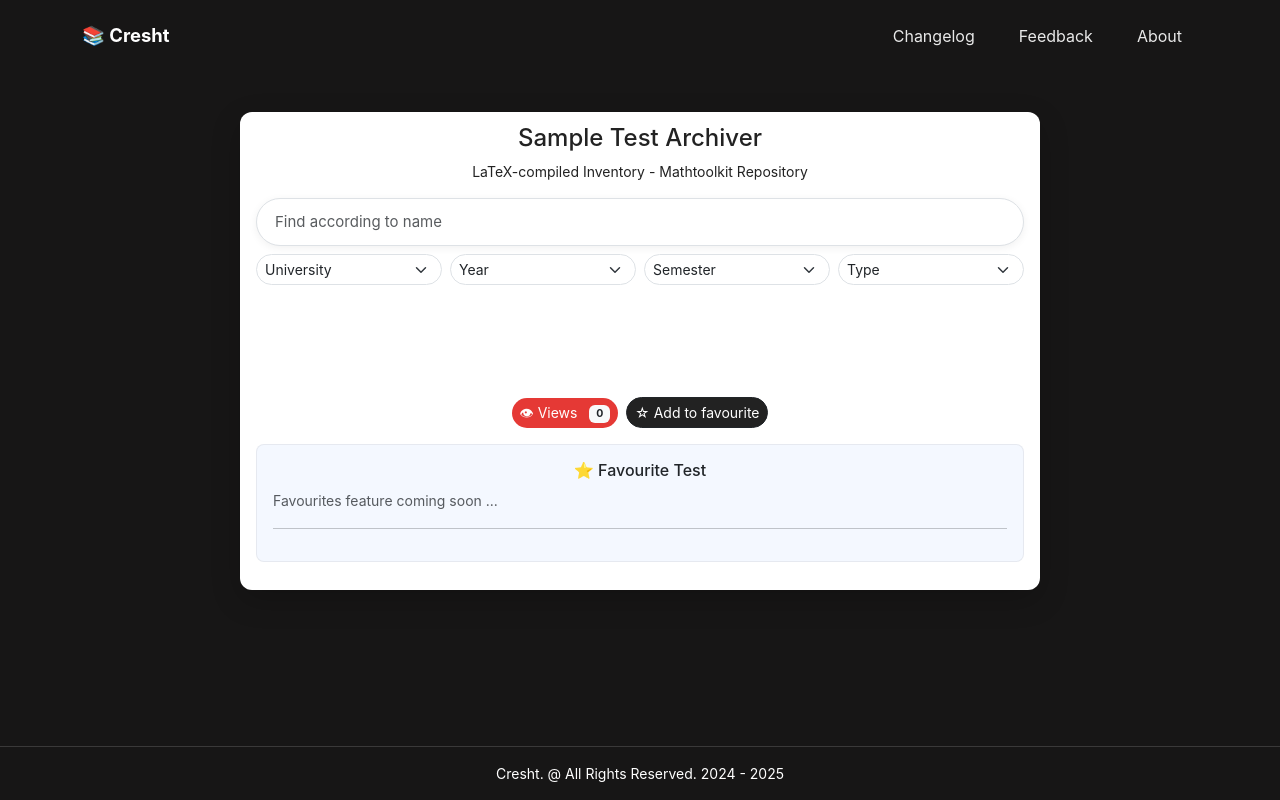
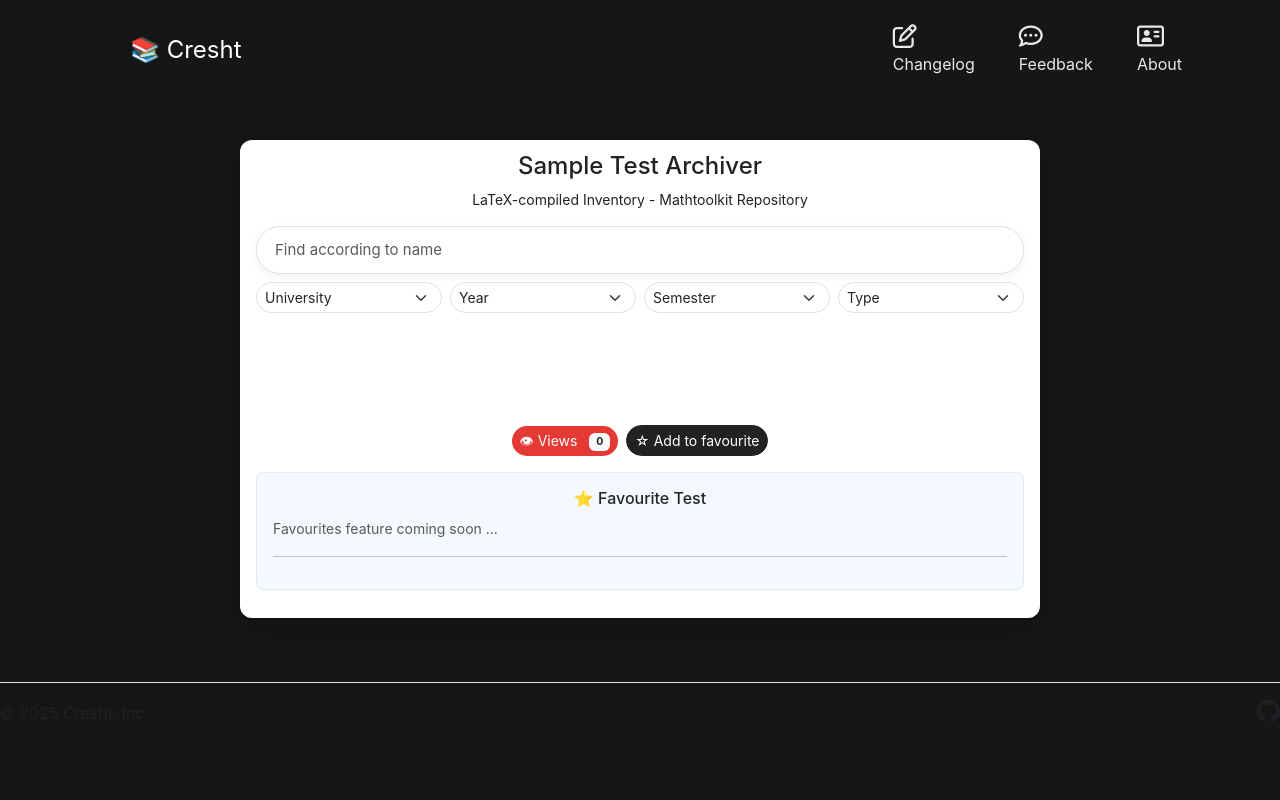
Before and after one commit to cresht2606/sample-test-archiver, a website with bundled scripts: page client/index.html in a window 1280 px wide. Built offline with nearby package versions, Linux system fonts and the light colour scheme; files whose address does not match are found by name.

Commit message:
Revamp header and footer

```diff
--- a/client/index.html
+++ b/client/index.html
@@ -12,21 +12,40 @@
 </head>
 
 <body>
+    <!-- HEADER -->
+    <header class="site-header py-3">
+        <div class="container">
+            <div class="d-flex flex-wrap align-items-center justify-content-center justify-content-lg-start">
+                <!-- Branding Link (Home) -->
+                <a href="/index.html" class="d-flex align-items-center my-2 my-lg-0 me-lg-auto text-white text-decoration-none">
+                    <svg class="bi me-2" width="40" height="32" role="img" aria-label="Logo">
+                        <use xlink:href="#bootstrap"></use>
+                    </svg>
+                    <span class="fs-4">📚 Cresht</span>
+                </a>
 
-    <!--HEADER-->
-    <!-- py-3: SET PADDING Y FOR TOP AND BOTTOM TO 3PX -->
-    <!-- d-flex: FLEX BEHAVIOURS -->
-    <!-- align-items-center -->
-    <!-- justify-content-between -->
-
-    <header class="site-header py-3">
-        <div class="container d-flex align-items-center justify-content-between">
-            <a class="brand" href="/index.html"> 📚 Cresht </a>
-            <nav class="nav">
-                <a class="nav-link" href="/changelog.html"> Changelog </a>
-                <a class="nav-link" data-bs-toggle="modal" data-bs-target="#fbModal"> Feedback </a>
-                <a class="nav-link" target="_blank" href="https://cresht2606.github.io/"> About </a>
-            </nav>
+                <!-- Navigation Links -->
+                <ul class="nav col-12 col-lg-auto my-2 justify-content-center my-md-0 text-small">
+                    <li>
+                        <a href="/changelog.html" class="nav-link text-white">
+                            <i class="fa-regular fa-pen-to-square d-block mx-auto mb-1" style="font-size: 24px;"></i>
+                            Changelog
+                        </a>
+                    </li>
+                    <li>
+                        <a href="#" class="nav-link text-white" data-bs-toggle="modal" data-bs-target="#fbModal">
+                            <i class="fa-regular fa-comment-dots d-block mx-auto mb-1" style="font-size: 24px;"></i>
+                            Feedback
+                        </a>
+                    </li>
+                    <li>
+                        <a href="https://cresht2606.github.io/" target="_blank" class="nav-link text-white">
+                            <i class="fa-regular fa-address-card d-block mx-auto mb-1" style="font-size: 24px;"></i>
+                            About
+                        </a>
+                    </li>
+                </ul>
+            </div>
         </div>
     </header>
 
@@ -88,13 +107,21 @@
     </main>
 
     <!-- FOOTER -->
-    <footer>
-        <div class="container">
-            <div class="panel text-center small"> Cresht. @ All Rights Reserved. 2024 - 2025 </div>
+    <footer class="d-flex flex-wrap justify-content-between align-items-center py-3 my-4 border-top">
+        <div class="col-md-4 d-flex align-items-center">
+            <span class="mb-3 mb-md-0 text-body-secondary">© 2025 Cresht, Inc</span>
         </div>
+        <ul class="nav col-md-4 justify-content-end list-unstyled d-flex">
+            <li class="ms-3">
+                <a class="text-body-secondary" href="https://github.com/cresht2606/sample-test-archiver" aria-label="Edit">
+                    <i class="fa-brands fa-github" style = "font-size: 24px;"></i>
+                </a>
+            </li>
+        </ul>
     </footer>
 
     <script src="https://cdn.jsdelivr.net/npm/bootstrap@5.3.2/dist/js/bootstrap.bundle.min.js"></script>
+    <script src="https://kit.fontawesome.com/713e56cd45.js" crossorigin="anonymous"></script>
     <script type="module" src="assets/js/main.js"></script>
 
     <!-- FEEDBACK MODAL -->
```
